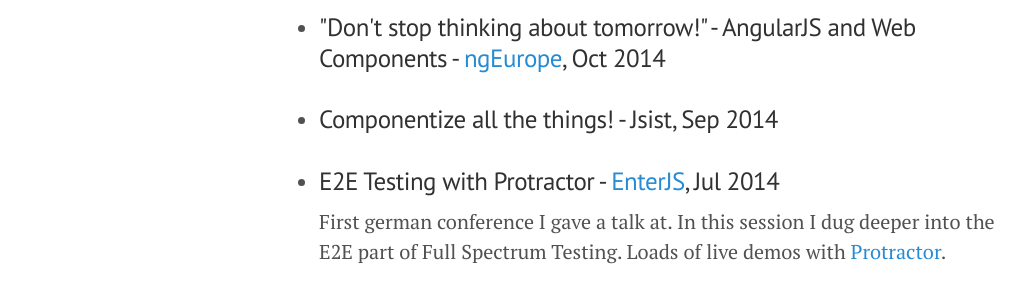
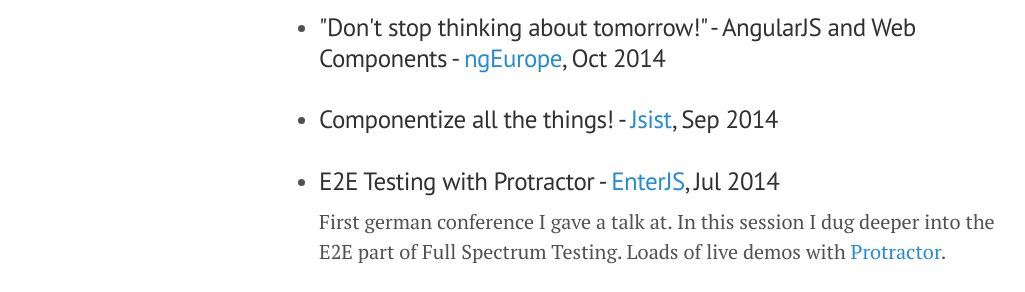
Before and after one commit to 0x-r4bbit/pascalprecht.github.io, a Jekyll site: the page built from talks.html, in a window 1280 px wide. Shown: the part 263-555 px from the top of the page, without its empty margins (1-1026 px from the left). Built offline with Jekyll 4.4.1, drawn with Linux system fonts in a browser that asks for light colours; Markdown is read by kramdown in place of the engine named in the settings; part of the change alters nothing that is shown.

```diff
--- a/talks.html
+++ b/talks.html
@@ -9,7 +9,7 @@ title: "Talks"
   <p>I speak at conferences and meetups. Well, sometimes at least. And it is fun. Here's what it looks like.</p>
   <ul>
     <li><h3>"Don't stop thinking about tomorrow!" - AngularJS and Web Components - <a href="http://ngeurope.org">ngEurope</a>, Oct 2014</h3></li>
-    <li><h3>Componentize all the things! - Jsist, Sep 2014</h3></li>
+    <li><h3>Componentize all the things! - <a href="http://jsist.org">Jsist</a>, Sep 2014</h3></li>
     <li>
     <h3>E2E Testing with Protractor - <a href="http://enterjs.de">EnterJS</a>, Jul 2014</h3>
       <p>First german conference I gave a talk at. In this session I dug deeper into the E2E part of Full Spectrum Testing. Loads of live demos with <a href="http://github.com/angular/protractor">Protractor</a>.</p>
```
